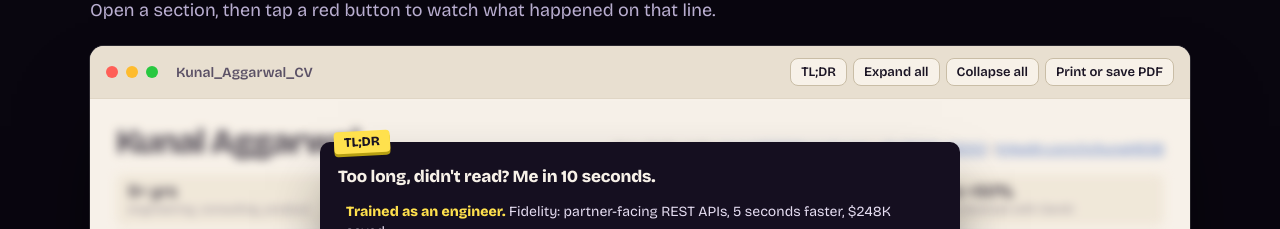
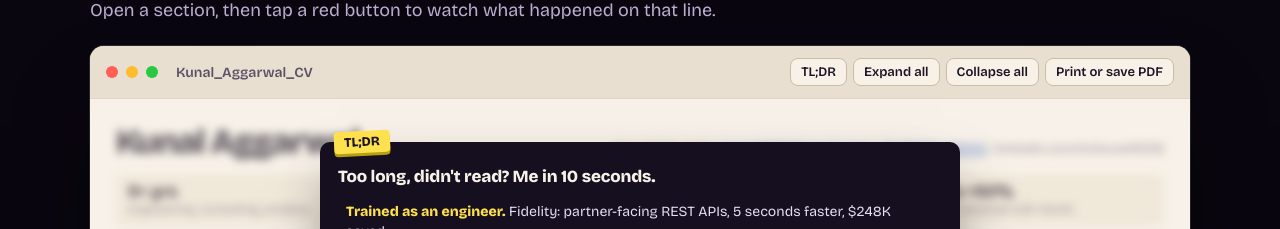
Before and after one commit to kunal4538/kunalaggarwal-site, a plain HTML site: page index.html in a window 1280 px wide. Shown: the part 860-1089 px from the top of the page. Drawn offline with nearby package versions, Linux system fonts and the light colour scheme.

Commit message:
Remove LinkedIn hyperlink from CV contact line

```diff
--- a/index.html
+++ b/index.html
@@ -190,7 +190,7 @@ footer{position:relative;z-index:2;padding:30px 0 50px;color:var(--muted);font-s
 <div class="win"><div class="wbar"><i></i><i></i><i></i><span class="fn">Kunal_Aggarwal_CV</span><span class="wb"><button type="button" id="tlb">TL;DR</button><button type="button" id="ea">Expand all</button><button type="button" id="ca">Collapse all</button><button type="button" onclick="window.print()">Print or save PDF</button></span></div>
 <div class="doc">
 <div class="hd"><h1>Kunal Aggarwal</h1>
-<div class="ct">New Delhi, India | <a href="mailto:kunal4538@gmail.com">kunal4538@gmail.com</a> | <a href="tel:+917838508333">+91 78385 08333</a> | <a href="https://www.linkedin.com/in/kunal4538/" target="_blank" rel="noopener">linkedin.com/in/kunal4538</a></div></div>
+<div class="ct">New Delhi, India | <a href="mailto:kunal4538@gmail.com">kunal4538@gmail.com</a> | <a href="tel:+917838508333">+91 78385 08333</a> | linkedin.com/in/kunal4538</div></div>
 <div class="tl" id="tl"><span class="st">TL;DR</span><h5>Too long, didn't read? Me in 10 seconds.</h5>
 <ul class="tll">
 <li><b>Trained as an engineer.</b> Fidelity: partner-facing REST APIs, 5 seconds faster, $248K saved.</li>
```
